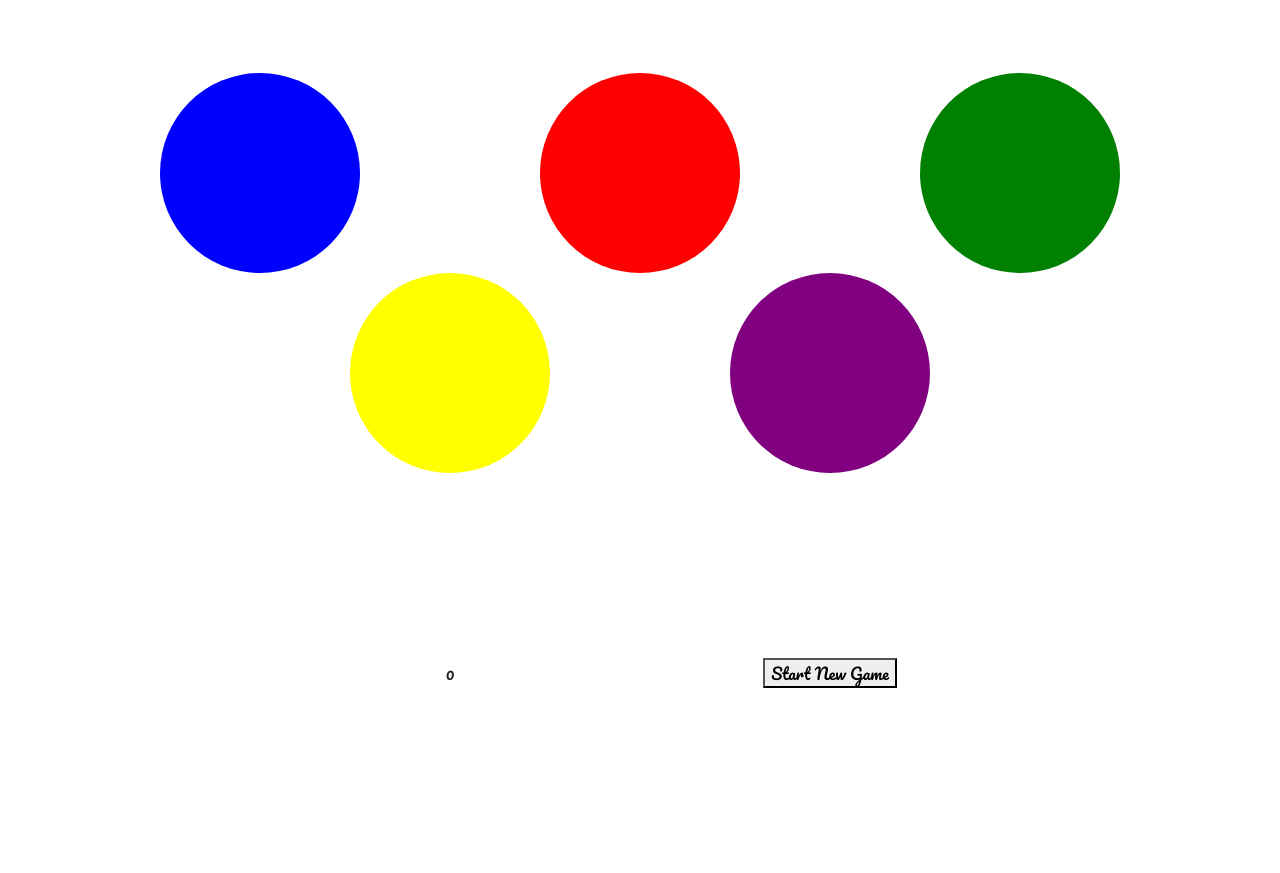
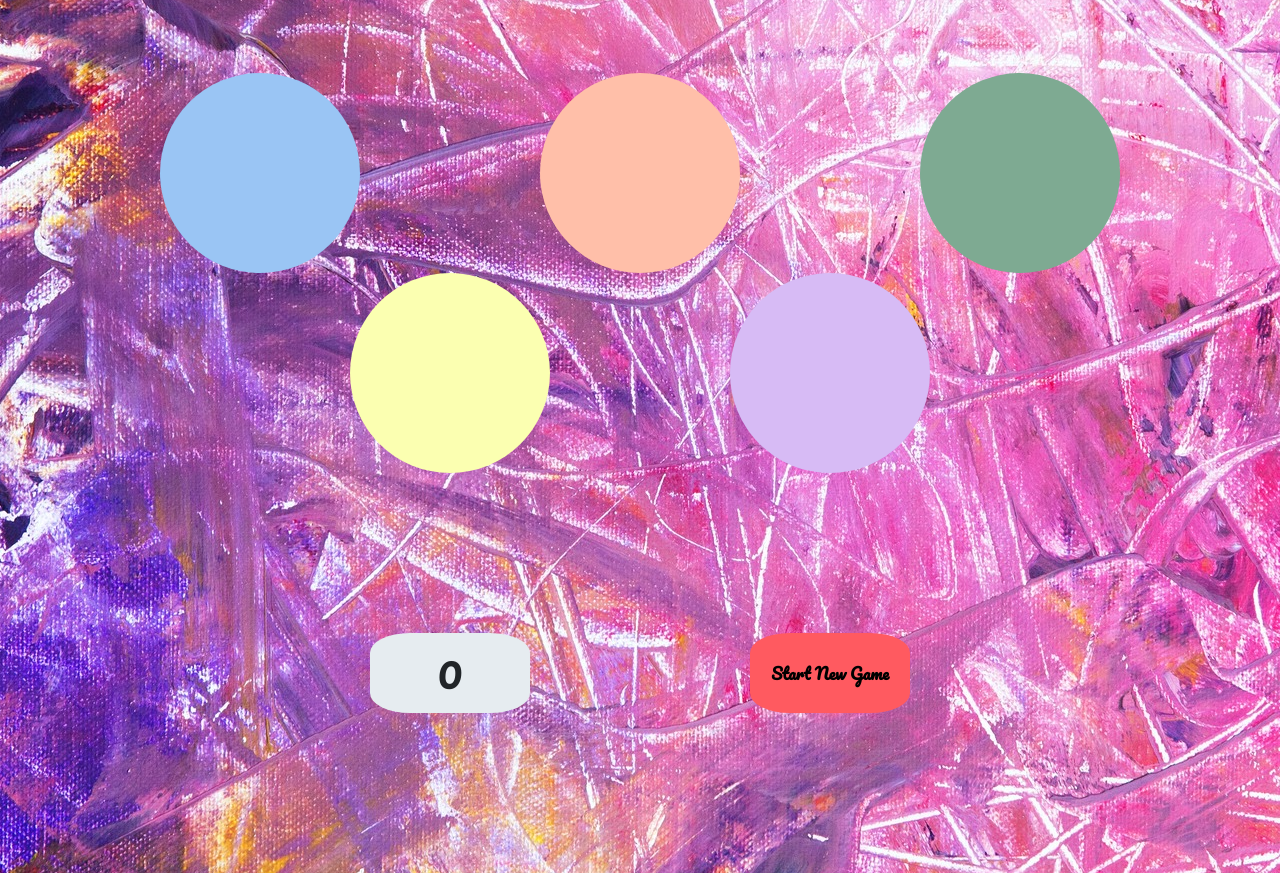
Before and after one commit to SLeighton-dot-com/Memory-Game, a website: page index.html in a window 1280 px wide. Shown: the part 75-948 px from the top of the page. Drawn offline with nearby package versions, Linux system fonts and the light colour scheme.

Commit message:
CSS: Added background image and styled score display and new game button

```diff
--- a/assets/css/style.css
+++ b/assets/css/style.css
@@ -1,5 +1,6 @@
 body {
     font-family: Pacifico, Roboto Slab;
+    background: url("../images/background-1920.jpg") no-repeat center center;
 }
 
 h1 {
@@ -26,21 +27,43 @@ h1 {
 }
 
 .ball1 {
-    background-color: blue;
+    background-color: #9AC5F4;
 }
 
 .ball2 {
-    background-color: red;
+    background-color: #FFBFA9;
 }
 
 .ball3 {
-    background-color: green;
+    background-color: #7EAA92;
 }
 
 .ball4 {
-    background-color: yellow;
+    background-color: #FBFFB1;
 }
 
 .ball5 {
-    background-color: purple;
+    background-color: #D7BBF5;
 }
+
+.scoredisplay {
+    border-radius: 25%;
+    box-sizing: border-box;
+    background-color: #E6ECF0;
+    height: 80px;
+    width: 160px;
+    text-align: center;
+    font-size: 3em;
+    margin: 0 auto;
+}
+
+.button {
+    background-color: #FF5A60;
+    border: 0;
+    height: 80px;
+    width: 160px;
+    border-radius: 25%;
+    margin: 0 auto;
+    display: block;
+    font-weight: 600;
+}
```
